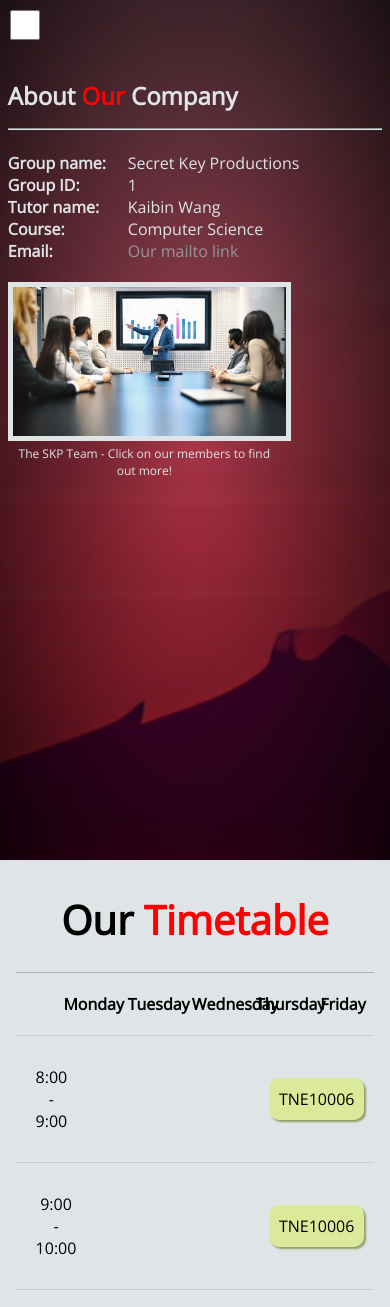
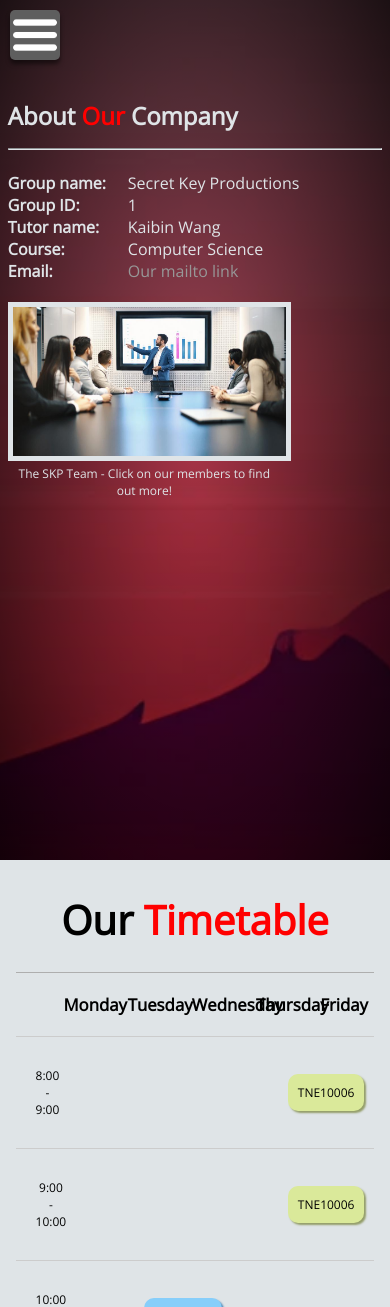
Before and after one commit to achuchuva/samurai-kamikaze-pilots, a PHP site: page /about.html in a window 390 px wide; the page is wider, and only the part inside the window is pictured. Shown: the top 1307 px of that part. Run offline with PHP 8.4, Linux system fonts and the light colour scheme.

Commit message:
Even MOAR late night changes
Adding a better button for collapsible navbar. Fixing up apply a bit. Adding more images. Fixing up the mobile.css (photos are a bit weird)

```diff
--- a/about.html
+++ b/about.html
@@ -15,7 +15,11 @@
 <body>
     <section id="primary">
 
-        <input type="checkbox" id="navbar-checkbox">
+        <input type="checkbox" id="navbar-checkbox" />
+        <label for="navbar-checkbox" class="navbar-button">
+            <img src="images/hamburger-icon.png">
+        </label>
+
         <!-- Standard nav bar -->
         <nav>
             <a href="index.html">
@@ -307,7 +311,7 @@
                     </ul>
                 </section>
 
-                <img src="images/william.jpg">
+                <img src="images/amelie.jpg">
             </section>
 
             <section class="flexbox">
--- a/enhancements.html
+++ b/enhancements.html
@@ -17,7 +17,11 @@
     <section id="primary">
         <!-- Welcome messages -->
 
-        <input type="checkbox" id="navbar-checkbox">
+        <input type="checkbox" id="navbar-checkbox" />
+        <label for="navbar-checkbox" class="navbar-button">
+            <img src="images/hamburger-icon.png">
+        </label>
+
         <nav>
             <a href="index.html"> <section> <img src="SKPLogo.png" alt="">HOME </section> </a>
             <a href="jobs.html"> <section> JOBS </section> </a>
--- a/jobs.html
+++ b/jobs.html
@@ -17,7 +17,11 @@
     <section id="primary">
         <!-- Welcome messages -->
 
-        <input type="checkbox" id="navbar-checkbox">
+        <input type="checkbox" id="navbar-checkbox" />
+        <label for="navbar-checkbox" class="navbar-button">
+            <img src="images/hamburger-icon.png">
+        </label>
+
         <nav>
             <a href="index.html"> <section> <img src="SKPLogo.png" alt="">HOME </section> </a>
             <a href="jobs.html"> <section> JOBS </section> </a>
--- a/styles/mobile.css
+++ b/styles/mobile.css
@@ -16,7 +16,7 @@
 
   /* When the checkbox is checked on the mobile view, expand the collapsible menu */
   #navbar-checkbox:checked~nav {
-    padding: 0 0 0 10px;
+    padding: 30px 0 0 10px;
     position: absolute;
     display: flex;
     flex-direction: column;
@@ -33,6 +33,30 @@
     display: none;
   }
 
+  .navbar-button {
+    position: relative;
+    display: block;
+    z-index: 1;
+    top: 10px;
+    left: 10px;
+    width: 50px;
+    height: 50px;
+    background-color: #5e5e5e;
+    border-radius: 5px;
+    box-shadow: 0px 4px 4px rgba(0, 0, 0, 0.5);
+    transition: all 0.3s ease-in-out;
+  }
+
+  .navbar-button:hover {
+    background-color: #999999;
+    box-shadow: 0px 6px 6px rgba(0, 0, 0, 0.5);
+    transform: translateY(-2px);
+  }
+
+  .navbar-button img {
+    width: 100%;
+  }
+
   nav a {
     display: block;
   }
@@ -40,16 +64,6 @@
   nav section {
     padding: 0;
     text-align: left;
-  }
-
-  #primary input {
-    position: relative;
-    display: block;
-    z-index: 1;
-    top: 10px;
-    left: 10px;
-    width: 30px;
-    height: 30px;
   }
 
   /* Shrink the group photo width */
--- a/styles/style.css
+++ b/styles/style.css
@@ -39,7 +39,7 @@ nav {
     }
 
     /* By defualt hide the checkbox for the collapsible menu */
-    #navbar-checkbox {
+    .navbar-button, #navbar-checkbox {
       display: none;
     }
 
@@ -54,6 +54,8 @@ nav {
     background-size: cover;
     background-attachment: fixed;
     min-height: 100vh;
+    display: block;
+    overflow: auto;
     color: #DFE4E7;
     padding-bottom: 16px;
 }
@@ -175,7 +177,7 @@ aside {
 
 dl {
   float: left;
-  width: 350px;
+  width: 300px;
   display: grid;
   grid-template-columns: max-content 1fr;
   padding-bottom: 20px;
@@ -204,6 +206,7 @@ dd a:hover {
 .about-info figure {
   width: 600px;
   float: right;
+  margin-bottom: 20px;
 }
 
 
@@ -258,11 +261,11 @@ ul {
     margin-top: 4px;
 }
 
-fieldset {
+#secondary fieldset {
     padding: 10px;
 }
 
-label {
+#secondary label {
     margin-left: 8px;
     width: 128px;
     display: inline-block;
@@ -305,12 +308,14 @@ figure {
 .timetable {
   display: flex;
   flex-direction: column;
+  font-size: 12px;
 }
 
 /* Timetable heading */
 .timetable th {
   padding: 10px;
   width: calc(68vw/6);
+  font-size: 1.4em;
 }
 
 /* Timetable row */
```
Also changed, not shown: other parts of styles/style.css (+2 -43 lines), apply.html (+54 -29 lines), index.html (+3 -4 lines), images/amelie.jpg (added), images/hamburger-icon.png.
